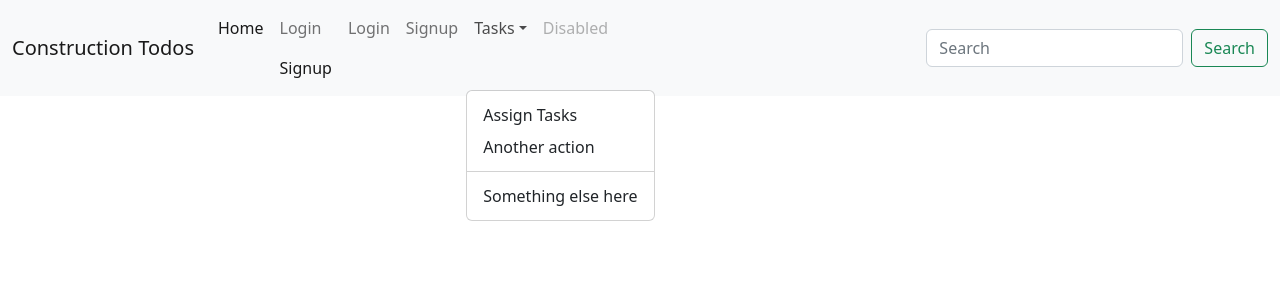
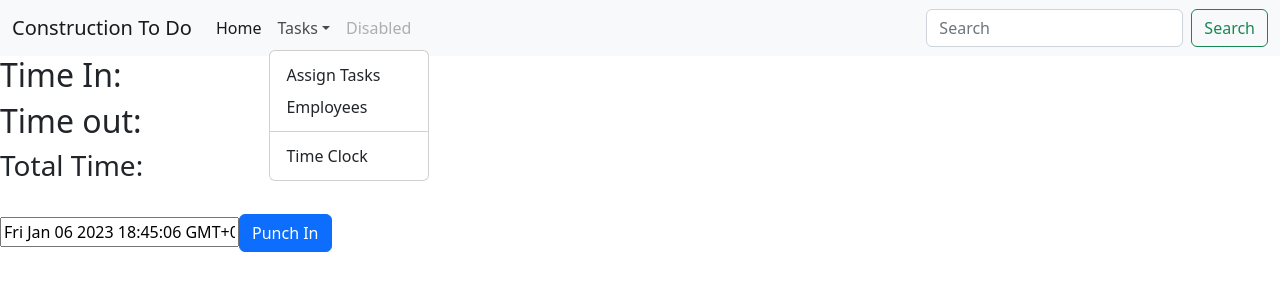
Before and after one commit to StevenMetz/ConstructOptimizer, a React (Vite) app: page /employees/punchin in a window 1280 px wide. Both pictures are taken after a click on the button "Tasks". Shown: the top 300 px of the page. Built offline with nearby package versions, Linux system fonts and the light colour scheme.

Commit message:
punchin works woo hoo

```diff
--- a/package.json
+++ b/package.json
@@ -11,6 +11,7 @@
   "dependencies": {
     "axios": "^1.2.2",
     "bootstrap": "^5.2.3",
+    "moment": "^2.29.4",
     "react": "^18.2.0",
     "react-dom": "^18.2.0",
     "react-router-dom": "^6.6.1"
--- a/src/App.jsx
+++ b/src/App.jsx
@@ -6,12 +6,19 @@ import { Footer } from "./Footer";
 import { BrowserRouter, Routes, Route } from "react-router-dom";
 import "bootstrap";
 import "bootstrap/dist/css/bootstrap.css";
+import { EmployeesIndex } from "./EmployeesIndex";
+import { TodosNew } from "./TodosNew";
+import { Punchin } from "./Punchin";
 function App() {
   return (
     <BrowserRouter>
       <Header />
       <Routes>
         <Route path="/" element={<Login />} />
+        <Route path="/todos" element={<Home />} />
+        <Route path="/todos/new" element={<TodosNew />} />
+        <Route path="/employees" element={<EmployeesIndex />} />
+        <Route path="/employees/punchin" element={<Punchin />} />
       </Routes>
       <Footer />
     </BrowserRouter>
--- /dev/null
+++ b/src/EmployeesAxios.jsx
@@ -0,0 +1,13 @@
+export function EmployeesAxios(props) {
+  const employee = props.employee.map((employee) => {
+    <div>
+      <h3>Name: {` ${employee.first_name} ${employee.last_name}`}</h3>
+    </div>;
+  });
+  return (
+    <div>
+      <h1>Employees</h1>
+      {employee}
+    </div>
+  );
+}
--- a/src/EmployeesIndex.jsx
+++ b/src/EmployeesIndex.jsx
@@ -1,15 +1,21 @@
-export function EmployeesIndex(props) {
+import { useState, useEffect } from "react";
+import axios from "axios";
+import { EmployeesAxios } from "./EmployeesAxios";
+export function EmployeesIndex() {
+  const [employees, setEmployees] = useState([]);
+  const handleIndexEmployees = () => {
+    console.log("Wait I'm getting Da Minions");
+    axios.get("http://localhost:3000/employees.json").then((response) => {
+      console.log("Hello my Minions");
+      console.log(response.data);
+      setEmployees(response.data);
+    });
+  };
+
+  useEffect(handleIndexEmployees, []);
   return (
     <div>
-      <h1>All employees</h1>
-      {props.employees.map((employee) => {
-        <div key={employee.id}>
-          <h1>{`${employee.first_name} ${employee.last_nam}`}</h1>
-          <p>Email: {` ${employee.email}`}</p>
-          <p>Manager: {` ${employee.manager}`}</p>
-          <button>More</button>
-        </div>;
-      })}
+      <EmployeesAxios employee={employees} />
     </div>
   );
 }
--- a/src/Header.jsx
+++ b/src/Header.jsx
@@ -1,39 +1,9 @@
-import { useState } from "react";
 import { LogoutLink } from "./Logout";
 export function Header() {
-  const [isSignupvisible, setIsSignupVisible] = useState(false);
-  const [isLoginvisible, setIsLoginVisible] = useState(false);
-  const handleSignupShow = () => {
-    setIsSignupVisible(true);
-  };
-  const handleSignupClose = () => {
-    setIsSignupVisible(false);
-  };
-  const handleLoginShow = () => {
-    setIsLoginVisible(true);
-  };
-  const handleLoginClose = () => {
-    setIsLoginVisible(false);
-  };
   let authenticationLinks;
-  if (localStorage.jwt === undefined) {
+  if (localStorage.jwt !== undefined) {
     authenticationLinks = (
-      <>
-        <li>
-          <a className="nav-link" href="#" onClick={handleLoginShow}>
-            Login
-          </a>
-        </li>
-        <li className="nav-item">
-          <a className="nav-link active" href="#" onClick={handleSignupShow}>
-            Signup
-          </a>
-        </li>
-      </>
-    );
-  } else {
-    authenticationLinks = (
-      <li>
+      <li className="nav-item">
         <a className="nav-link" href="#login">
           <LogoutLink />
         </a>
@@ -44,8 +14,8 @@ export function Header() {
     <header>
       <nav className="navbar navbar-expand-lg bg-light">
         <div className="container-fluid">
-          <a className="navbar-brand" href="#">
-            Construction Todos
+          <a className="navbar-brand" href="/todos">
+            Construction To Do
           </a>
           <button
             className="navbar-toggler"
@@ -61,21 +31,11 @@ export function Header() {
           <div className="collapse navbar-collapse" id="navbarSupportedContent">
             <ul className="navbar-nav me-auto mb-2 mb-lg-0">
               <li className="nav-item">
-                <a className="nav-link active" aria-current="page" href="#">
+                <a className="nav-link active" aria-current="page" href="/todos">
                   Home
                 </a>
               </li>
-              <li className="nav-item">{authenticationLinks}</li>
-              <li className="nav-item">
-                <a className="nav-link" href="#">
-                  Login
-                </a>
-              </li>
-              <li className="nav-item">
-                <a className="nav-link" href="#">
-                  Signup
-                </a>
-              </li>
+              {authenticationLinks}
               <li className="nav-item dropdown">
                 <a
                   className="nav-link dropdown-toggle"
@@ -88,21 +48,21 @@ export function Header() {
                 </a>
                 <ul className="dropdown-menu">
                   <li>
-                    <a className="dropdown-item" href="#">
+                    <a className="dropdown-item" href="/todos/new">
                       Assign Tasks
                     </a>
                   </li>
                   <li>
-                    <a className="dropdown-item" href="#">
-                      Another action
+                    <a className="dropdown-item" href="/employees">
+                      Employees
                     </a>
                   </li>
                   <li>
                     <hr className="dropdown-divider" />
                   </li>
                   <li>
-                    <a className="dropdown-item" href="#">
-                      Something else here
+                    <a className="dropdown-item" href="/employees/punchin">
+                      Time Clock
                     </a>
                   </li>
                 </ul>
--- a/src/Home.jsx
+++ b/src/Home.jsx
@@ -2,17 +2,13 @@ import { TodosIndex } from "./TodoIndex";
 import { useState, useEffect } from "react";
 import { Modal } from "./Modal";
 import { TodosShow } from "./TodoShow";
-import { TodosNew } from "./TodosNew";
 import axios from "axios";
-import { Signup } from "./Signup";
-import { Login } from "./Login";
-import { LogoutLink } from "./Logout";
-import { EmployeesIndex } from "./EmployeesIndex";
 export function Home() {
   const [todos, setTodos] = useState([]);
   const [isTodoShowVisible, setIsTodoShowVisible] = useState(false);
   const [currentTodo, setCurrentTodo] = useState({});
   const [employees, setEmployees] = useState([]);
+
   const handleIndexEmployees = () => {
     console.log("handleIndexTodos");
     axios.get("http://localhost:3000/employees.json").then((response) => {
@@ -53,12 +49,12 @@ export function Home() {
     console.log("handleClose");
     setIsTodoShowVisible(false);
   };
-  const handleCreateTodo = (params) => {
-    console.log(handleCreateTodo, params);
-    axios.post("http://localhost:3000/todos.json", params).then((response) => {
-      setTodos([...todos, response.data]);
-    });
-  };
+  // const handleCreateTodo = (params) => {
+  //   console.log(handleCreateTodo, params);
+  //   axios.post("http://localhost:3000/todos.json", params).then((response) => {
+  //     setTodos([...todos, response.data]);
+  //   });
+  // };
   const handleDeleteTodo = (todo) => {
     console.log("handleDestroyTodo", todo);
     axios.delete(`http://localhost:3000/todos/${todo.id}.json`).then((response) => {
@@ -72,14 +68,9 @@ export function Home() {
 
   return (
     <div className="container">
-      <Login />
-      <LogoutLink />
-      <Signup />
-      <EmployeesIndex employees={employees} />
       <Modal show={isTodoShowVisible} onClose={handleClose}>
         <TodosShow todo={currentTodo} onUpdateTodo={handleUpdateTodo} onDestroyTodo={handleDeleteTodo} />
       </Modal>
-      <TodosNew onCreateTodo={handleCreateTodo} employees={employees} />
       <TodosIndex todos={todos} onShowTodo={handleShowTodo} />
     </div>
   );
--- /dev/null
+++ b/src/Punchin.jsx
@@ -0,0 +1,62 @@
+import axios from "axios";
+import { useState, useEffect } from "react";
+
+export function Punchin() {
+  const [punchIn, setPunchIn] = useState([]);
+  const [punchedIn, setPunchedIn] = useState(false);
+  const handleCreatePunchIn = (params) => {
+    console.log(handleCreatePunchIn, params);
+    axios.post("http://localhost:3000/punchins.json", params).then((response) => {
+      setPunchIn([...punchIn, response.data]);
+    });
+  };
+  const handlePunchIn = (event) => {
+    setPunchedIn(true);
+    event.preventDefault();
+    const params = new FormData(event.target);
+    handleCreatePunchIn(params);
+    event.target.reset();
+  };
+  const handlePunchOut = (event) => {
+    setPunchedIn(false);
+    event.preventDefault();
+    const params = new FormData(event.target);
+    handleCreatePunchIn(params);
+    event.target.reset();
+  };
+  const [time, setTime] = useState(Date());
+
+  let timeClock;
+  if (punchedIn === true) {
+    timeClock = (
+      <form onSubmit={handlePunchOut}>
+        <input name="time_in" value={time} />
+
+        <button className="btn btn-primary" type="submit">
+          Punch out
+        </button>
+      </form>
+    );
+  } else {
+    timeClock = (
+      <form onSubmit={handlePunchIn}>
+        <input name="time_out" value={time} />
+
+        <button className="btn btn-primary" type="submit">
+          Punch In
+        </button>
+      </form>
+    );
+  }
+  return (
+    <div>
+      <div>
+        <h2>Time In:</h2>
+        <h2>Time out:</h2>
+        <h3>Total Time:</h3>
+        <br />
+        {timeClock}
+      </div>
+    </div>
+  );
+}
--- a/src/TodoIndex.jsx
+++ b/src/TodoIndex.jsx
@@ -9,7 +9,7 @@ export function TodosIndex(props) {
   }, [isDone]);
   return (
     <div>
-      <h1>All Todos</h1>
+      <h1>Assigned Tasks</h1>
       {props.todos.map((todo) => (
         <div key={todo.id}>
           <h2>{todo.name}</h2>
--- a/src/TodosNew.jsx
+++ b/src/TodosNew.jsx
@@ -1,13 +1,32 @@
-export function TodosNew(props) {
+import axios from "axios";
+import { useState, useEffect } from "react";
+export function TodosNew() {
+  const [todos, setTodos] = useState([]);
+  const [employees, setEmployees] = useState([]);
+  const handleIndexEmployees = () => {
+    console.log("handleIndexTodos");
+    axios.get("http://localhost:3000/employees.json").then((response) => {
+      console.log("hello");
+      console.log(response.data);
+      setEmployees(response.data);
+    });
+  };
+  const handleCreateTodo = (params) => {
+    console.log(handleCreateTodo, params);
+    axios.post("http://localhost:3000/todos.json", params).then((response) => {
+      setTodos([...todos, response.data]);
+    });
+  };
   const handleSubmit = (event) => {
     event.preventDefault();
     const params = new FormData(event.target);
-    props.onCreateTodo(params);
+    handleCreateTodo(params);
     event.target.reset();
   };
+  useEffect(handleIndexEmployees, []);
 
   return (
-    <div>
+    <div className="container">
       <h1>New Todo</h1>
       <form onSubmit={handleSubmit}>
         <div>
@@ -20,7 +39,7 @@ export function TodosNew(props) {
           Employee:
           <select name="employee_id" className="form-select-md" aria-label="Default select example">
             <option selected>Select employee</option>
-            {props.employees.map((employee) => (
+            {employees.map((employee) => (
               <option key={employee.id} value={employee.id}>
                 {employee.first_name} {employee.last_name}
               </option>
```
Also changed, not shown: 1 other file (tests, documents, lock files or other folders).
